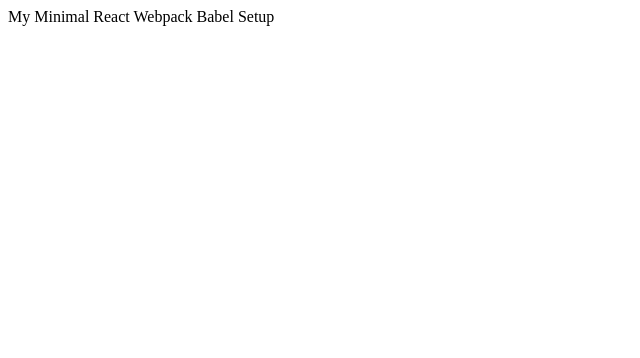
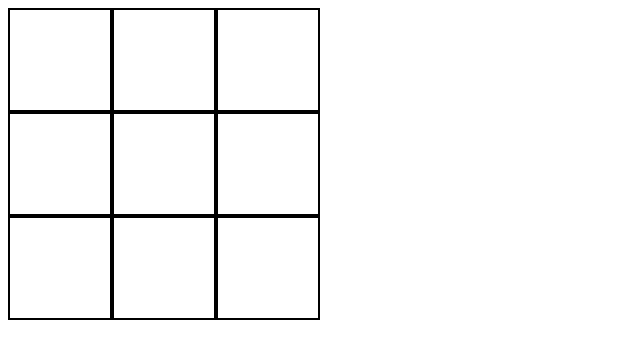
Before and after one commit to rajatgalav/react-practice, a React app: page / in a window 1280 px wide. Shown: the top 358 px of the page, without its empty margins (0-640 px from the left). Built offline with nearby package versions, Linux system fonts and the light colour scheme; the HTML template or start-up script is replaced by a standard one.

Commit message:
first push

```diff
--- a/package.json
+++ b/package.json
@@ -11,15 +11,19 @@
   "license": "ISC",
   "devDependencies": {
     "@babel/core": "^7.4.3",
+    "@babel/plugin-proposal-class-properties": "^7.5.5",
     "@babel/preset-env": "^7.4.3",
     "@babel/preset-react": "^7.0.0",
     "babel-loader": "^8.0.5",
+    "css-loader": "^3.2.0",
     "react-hot-loader": "^4.8.2",
+    "style-loader": "^1.0.0",
     "webpack": "^4.29.6",
     "webpack-cli": "^3.3.0",
     "webpack-dev-server": "^3.2.1"
   },
   "dependencies": {
+    "lodash": "^4.17.15",
     "react": "^16.8.6",
     "react-dom": "^16.8.6"
   }
--- /dev/null
+++ b/src/App.css
@@ -0,0 +1,10 @@
+.game-box{
+    border: 2px solid black;
+    height: 100px;
+    width: 100px;
+    cursor: pointer;
+    font-size: 50px;
+    display: flex;
+    justify-content: center;
+    align-items: center;
+}
--- /dev/null
+++ b/src/App.js
@@ -0,0 +1,73 @@
+import React from 'react';
+import _ from 'lodash';
+import './App.css';
+
+class App extends React.Component {
+  constructor(props){
+    super(props);
+    this.player1 = 'X';
+    this.player2 = 'O';
+    this.state = {
+      chance: 1,
+      matrix: ['', '', '', '', '', '', '', '', ''],
+      winningPattern: [[0, 1, 2], [3, 4, 5], [6, 7, 8], [0, 3, 6], [1, 4, 7], [2, 5, 7], [0, 4, 7], [2, 4, 6]],
+      patternX: [],
+      patternO: []
+    };
+  }
+  divClicked = (e) => {
+    let { matrix, patternX, patternO } = this.state;
+    console.log('div clicked', e.target.id);
+    const matrixId = parseInt(e.target.id.substr(-1));
+    if (this.state.chance === 1) {
+      patternX.push(matrixId);
+      matrix[matrixId] = this.player1;
+    } else {
+      patternO.push(matrixId);
+      matrix[matrixId] = this.player2;
+    }
+    this.checkWinner();
+    this.setState({ matrix, patternX, patternO, chance: this.state.chance === 1 ? 0 : 1});
+  }
+  checkWinner = () => {
+    const player1Array = this.state.patternX.sort();
+    const player2Array = this.state.patternO.sort();
+    var firstMoves = [];
+    var secondMoves = [];
+    if (player1Array.length > 2){
+      for (var i = 0; i < player1Array.length-2; i++) {
+        firstMoves.push([player1Array[i], player1Array[i+1], player1Array[i+2]]);
+      }
+    }
+    if (player2Array.length > 2){
+      for (var i = 0; i < player2Array.length-2; i++) {
+        secondMoves.push([player2Array[i], player2Array[i+1], player2Array[i+2]]);
+      }
+    }
+    return true;
+  }
+  render() {
+    const { matrix } = this.state;
+    return (
+      <div onClick={this.divClicked}>
+        <div style={{ display: 'flex' }}>
+          <div className="game-box" id="first-row-0" >{matrix[0]}</div>
+          <div className="game-box" id="first-row-1" >{matrix[1]}</div>
+          <div className="game-box" id="first-row-2" >{matrix[2]}</div>
+        </div>
+        <div style={{ display: 'flex' }}>
+          <div className="game-box" id="second-row-3" >{matrix[3]}</div>
+          <div className="game-box" id="second-row-4" >{matrix[4]}</div>
+          <div className="game-box" id="second-row-5" >{matrix[5]}</div>
+        </div>
+        <div style={{ display: 'flex' }}>
+          <div className="game-box" id="third-row-6" >{matrix[6]}</div>
+          <div className="game-box" id="third-row-7" >{matrix[7]}</div>
+          <div className="game-box" id="third-row-8" >{matrix[8]}</div>
+        </div>
+      </div>
+    )
+  }
+}
+
+export default App;
--- a/src/index.js
+++ b/src/index.js
@@ -1,10 +1,11 @@
 import React from 'react';
 import ReactDOM from 'react-dom';
+import App from './App';
 
 const title = 'My Minimal React Webpack Babel Setup';
 
 ReactDOM.render(
-  <div>{title}</div>,
+  <App />,
   document.getElementById('app')
 );
 
--- a/webpack.config.js
+++ b/webpack.config.js
@@ -8,7 +8,11 @@
         test: /\.(js|jsx)$/,
         exclude: /node_modules/,
         use: ['babel-loader']
-      }
+      },
+      {
+        test: /\.css$/,
+        use: ['style-loader', 'css-loader'],
+      },
     ]
   },
   resolve: {
```
Also changed, not shown: .babelrc.
